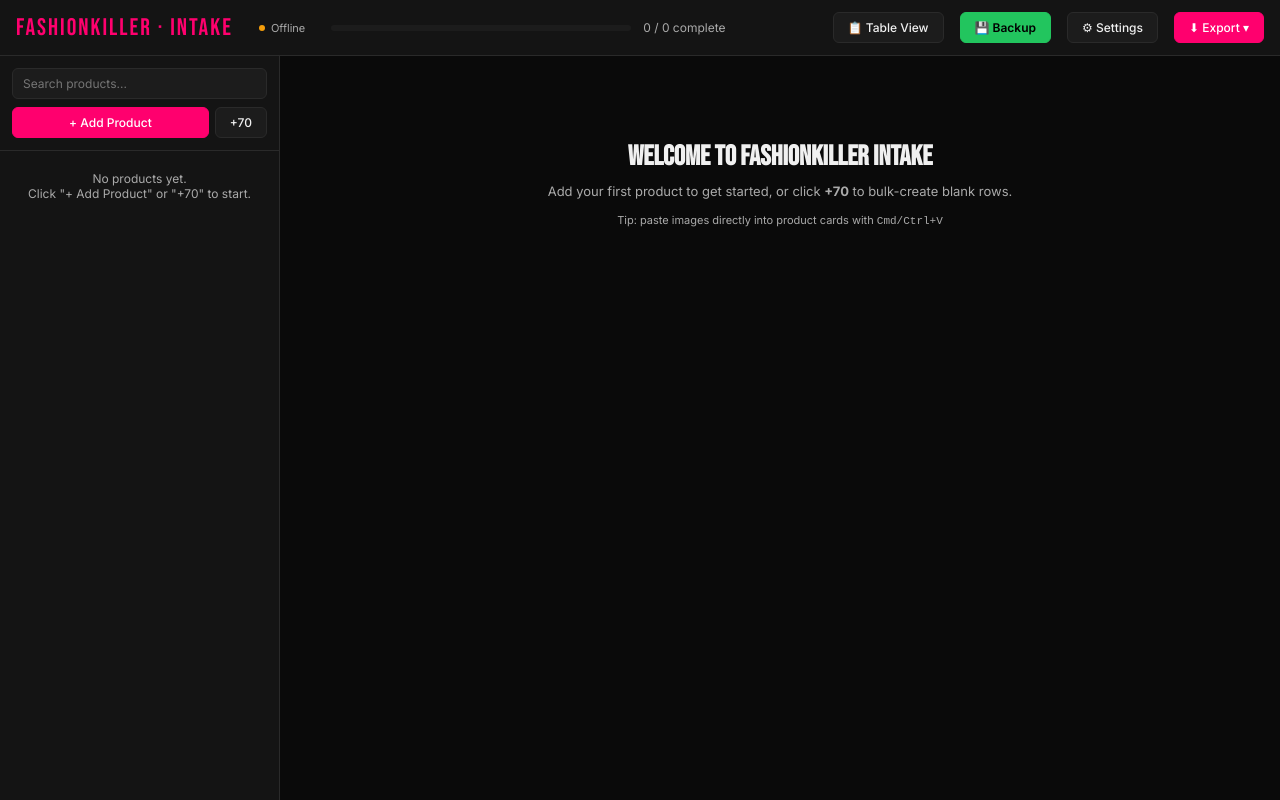
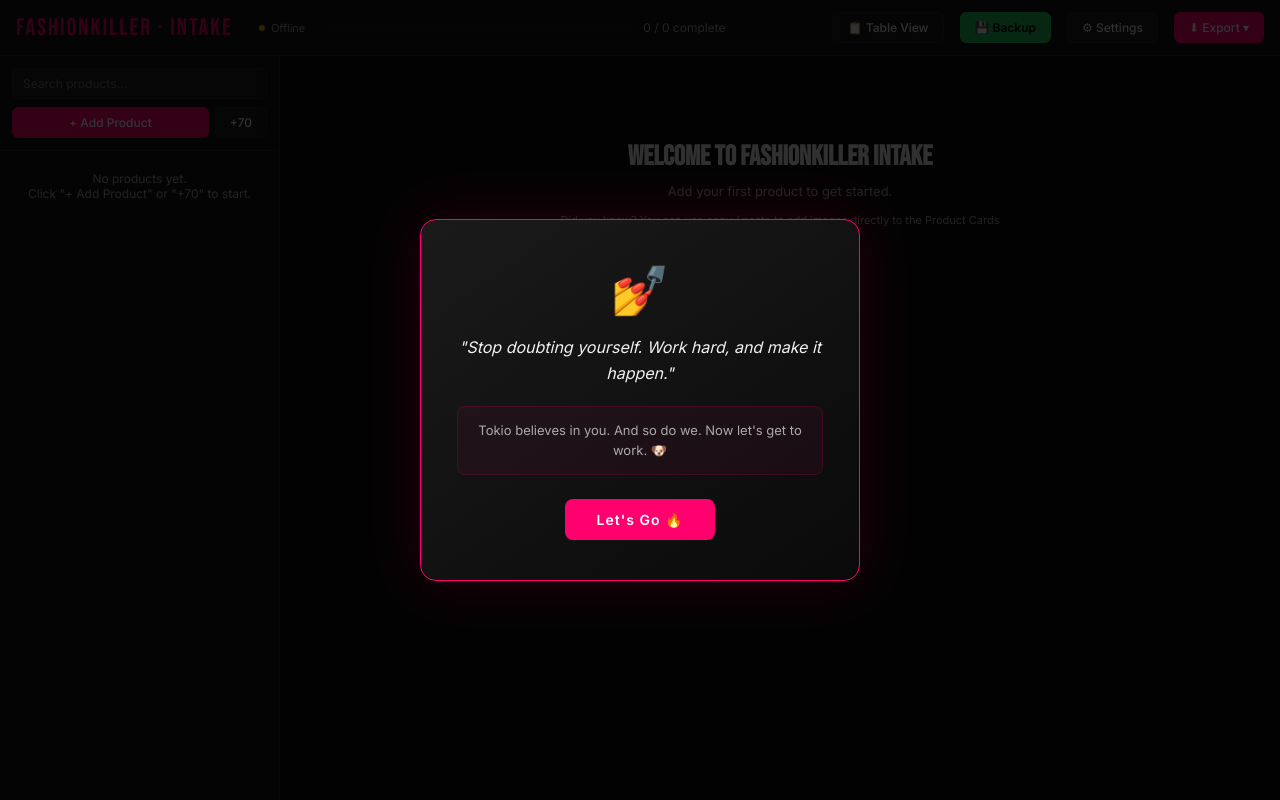
Before and after one commit to coder01128/fashionkiller-intake, a website: page public/index.html in a window 1280 px wide. Both pictures are taken after a click on the element "Continue without account (offline only)". Drawn offline with nearby package versions, Linux system fonts and the light colour scheme.

Commit message:
Update index.html

```diff
--- a/public/index.html
+++ b/public/index.html
@@ -232,6 +232,16 @@
   .login-box .skip:hover{color:var(--text)}
   .sync-badge{display:flex;align-items:center;gap:6px;font-size:11px;color:var(--muted);padding:4px 10px}
   .sync-badge .dot{width:6px;height:6px;border-radius:50%;flex-shrink:0}
+  /* Motivational modal */
+  .motive-modal{position:fixed;inset:0;background:rgba(0,0,0,.8);display:flex;align-items:center;justify-content:center;z-index:400;animation:fadeIn .4s}
+  .motive-box{background:linear-gradient(145deg, #1a1a1a 0%, #0a0a0a 100%);border:1px solid var(--pink);border-radius:16px;padding:40px 36px;max-width:440px;width:90%;text-align:center;position:relative;box-shadow:0 0 60px rgba(255,0,110,.15)}
+  .motive-box .motive-emoji{font-size:48px;margin-bottom:16px}
+  .motive-box .motive-quote{font-family:'Inter';font-size:16px;line-height:1.6;color:var(--text);margin-bottom:8px;font-style:italic}
+  .motive-box .motive-author{font-size:12px;color:var(--pink);margin-bottom:20px;letter-spacing:1px}
+  .motive-box .motive-dommie{font-size:13px;color:var(--muted);line-height:1.5;margin-bottom:24px;padding:14px;background:rgba(255,0,110,.05);border-radius:8px;border:1px solid rgba(255,0,110,.15)}
+  .motive-box .motive-close{background:var(--pink);border:none;color:#fff;padding:12px 32px;border-radius:8px;font-weight:600;cursor:pointer;font-family:inherit;font-size:14px;letter-spacing:1px}
+  .motive-box .motive-close:hover{background:var(--pink-dim)}
+  @keyframes fadeIn{from{opacity:0}to{opacity:1}}
   .sync-online{background:var(--good)}
   .sync-offline{background:var(--warn)}
   .sync-syncing{background:var(--pink);animation:syncPulse 1s infinite}
@@ -328,6 +338,7 @@ function initSupabase(){
         document.getElementById('app').style.display = '';
         updateSyncBadge('synced');
         loadAll();
+        setTimeout(showMotivationalQuote, 500);
       }
     });
     return true;
@@ -375,6 +386,7 @@ function pollForSession(){
       document.getElementById('app').style.display = '';
       updateSyncBadge('synced');
       loadAll();
+      setTimeout(showMotivationalQuote, 500);
     }
   }, 2000);
   // Stop polling after 5 minutes
@@ -386,6 +398,7 @@ function skipLogin(){
   document.getElementById('app').style.display = '';
   updateSyncBadge('offline');
   loadAll();
+  setTimeout(showMotivationalQuote, 500);
 }
 
 function updateSyncBadge(status){
@@ -918,8 +931,8 @@ async function renderEditor(){
   if (!p){
     ed.innerHTML = `<div class="empty-state">
       <h2>Welcome to FashionKiller Intake</h2>
-      <p>Add your first product to get started, or click <b>+70</b> to bulk-create blank rows.</p>
-      <p style="margin-top:14px;font-size:11px">Tip: paste images directly into product cards with <kbd>Cmd/Ctrl+V</kbd></p>
+      <p>Add your first product to get started.</p>
+      <p style="margin-top:14px;font-size:11px">Did you know? You can use copy / paste to add images directly to the Product Cards</p>
     </div>`;
     return;
   }
@@ -2671,6 +2684,60 @@ function updSizing(rowIdx, key, val){
   saveProduct(p);
 }
 
+// ============ MOTIVATIONAL QUOTES ============
+const QUOTES = [
+  { text: "She believed she could, so she did.", author: "R.S. Grey", emoji: "👑" },
+  { text: "The woman who follows the crowd will usually go no further than the crowd. The woman who walks alone is likely to find herself in places no one has ever been before.", author: "Albert Einstein", emoji: "🔥" },
+  { text: "You didn't come this far to only come this far.", author: "", emoji: "💎" },
+  { text: "A brand is a story that's always being told.", author: "Scott Bedbury", emoji: "✨" },
+  { text: "Don't be afraid to give up the good to go for the great.", author: "John D. Rockefeller", emoji: "🚀" },
+  { text: "The secret of getting ahead is getting started.", author: "Mark Twain", emoji: "⚡" },
+  { text: "Fashion is about dressing according to what's fashionable. Style is more about being yourself.", author: "Oscar de la Renta", emoji: "👗" },
+  { text: "Success is not final, failure is not fatal: it is the courage to continue that counts.", author: "Winston Churchill", emoji: "💪" },
+  { text: "Every expert was once a beginner.", author: "", emoji: "🌟" },
+  { text: "Your vibe attracts your tribe.", author: "", emoji: "🦋" },
+  { text: "Build something people want, then tell them about it.", author: "Paul Graham", emoji: "🎯" },
+  { text: "The best time to plant a tree was 20 years ago. The second best time is now.", author: "Chinese Proverb", emoji: "🌱" },
+  { text: "Stop doubting yourself. Work hard, and make it happen.", author: "", emoji: "💅" },
+  { text: "Small steps every day lead to big results.", author: "", emoji: "👣" },
+  { text: "Difficult roads often lead to beautiful destinations.", author: "", emoji: "🗺️" },
+  { text: "You are one product away from changing everything.", author: "", emoji: "🛍️" },
+  { text: "Hustle in silence. Let your success make the noise.", author: "", emoji: "🤫" },
+  { text: "A queen is never late — the world just wasn't ready.", author: "", emoji: "👸" },
+  { text: "Create the things you wish existed.", author: "", emoji: "🎨" },
+  { text: "Your only limit is your mind.", author: "", emoji: "🧠" },
+];
+
+const DOMMIE_MESSAGES = [
+  "You're building something real, Dommie. Every product you add is a step closer to the empire. 🖤",
+  "FashionKiller didn't build itself — YOU did. Keep going, queen. 💅",
+  "70 products is a lot. But you've handled worse. Let's smash this. 🔥",
+  "Remember: every big brand started with one shipment and one stubborn woman who refused to quit. That's you. 👑",
+  "Today's hustle is tomorrow's 'remember when we started?' story. Let's make it count. ⚡",
+  "The fashion game needs more women like you. Go show them how it's done. 🦋",
+  "One product at a time. One customer at a time. One day you'll look back and be amazed how far you came. 🌟",
+  "Dommie, the world doesn't need another fast-fashion copy. It needs YOUR eye, YOUR taste, YOUR brand. That's FashionKiller. 💎",
+  "Tokio believes in you. And so do we. Now let's get to work. 🐶",
+  "Not every day will be easy. But every day you show up is a day you win. You showed up today. 💪",
+];
+
+function showMotivationalQuote(){
+  const q = QUOTES[Math.floor(Math.random() * QUOTES.length)];
+  const d = DOMMIE_MESSAGES[Math.floor(Math.random() * DOMMIE_MESSAGES.length)];
+  const m = document.createElement('div');
+  m.className = 'motive-modal';
+  m.innerHTML = `<div class="motive-box">
+    <div class="motive-emoji">${q.emoji}</div>
+    <div class="motive-quote">"${q.text}"</div>
+    ${q.author ? `<div class="motive-author">— ${q.author}</div>` : '<div style="height:12px"></div>'}
+    <div class="motive-dommie">${d}</div>
+    <button class="motive-close" onclick="this.closest('.motive-modal').remove()">Let's Go 🔥</button>
+  </div>`;
+  document.body.appendChild(m);
+  // Close on background click
+  m.addEventListener('click', e => { if (e.target === m) m.remove(); });
+}
+
 // ============ INIT ============
 // Try to init Supabase. If user has active session, skip login screen.
 // Otherwise, show login screen and wait.
@@ -2682,6 +2749,7 @@ function updSizing(rowIdx, key, val){
     document.getElementById('loginScreen').style.display = 'none';
     document.getElementById('app').style.display = '';
     loadAll();
+    setTimeout(showMotivationalQuote, 500);
   }
   // If Supabase loaded, the auth state listener in initSupabase() handles
   // showing/hiding login screen and calling loadAll().
```
